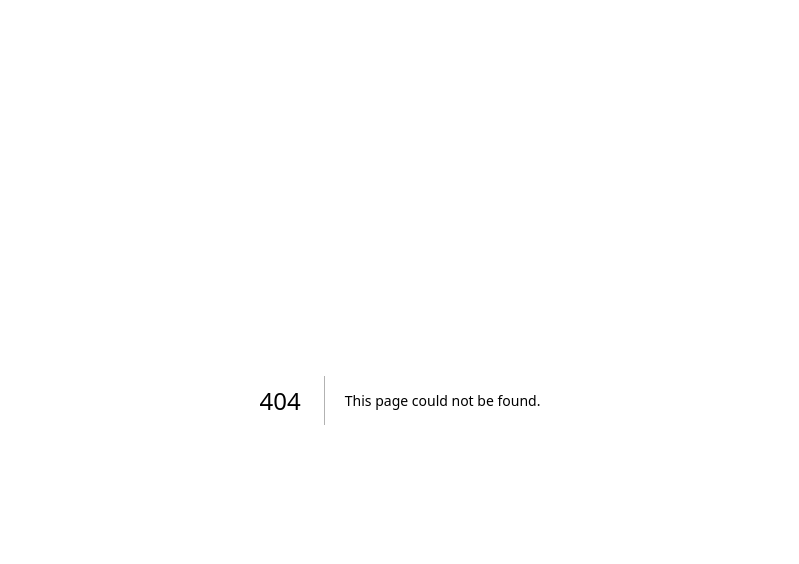
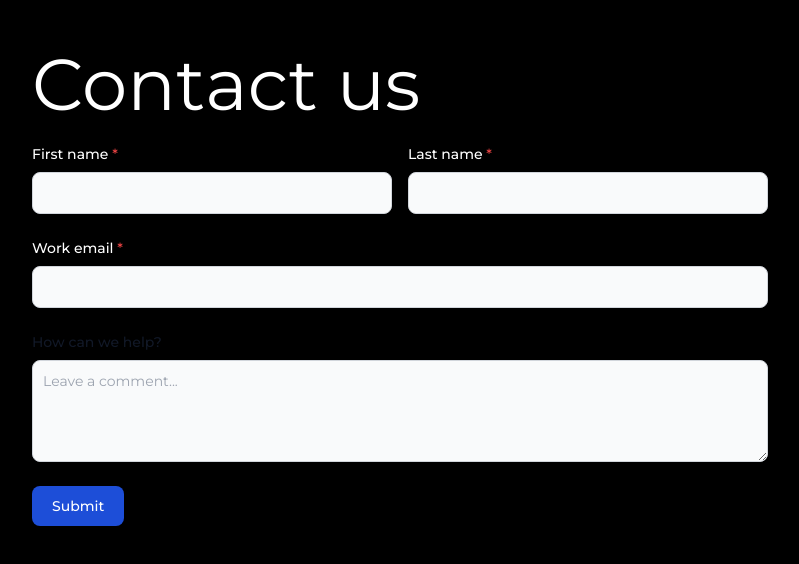
Before and after one commit to JoelChanZhiYang/NortullConsulting, a Next.js app: page /book in a window 1280 px wide. Before the commit this address had no page. Shown: the top 564 px of the page, without its empty margins (240-1039 px from the left). Built offline with nearby package versions, Linux system fonts and the light colour scheme.

Commit message:
More pushes

```diff
--- a/components/Hero.tsx
+++ b/components/Hero.tsx
@@ -1,6 +1,17 @@
-const Hero = () => {
+import { useRouter } from "next/router";
+import { CenterColumn } from "./layout/CenterColumn";
+import { NavBar } from "./NavBar";
+
+export const Hero = () => {
+  const router = useRouter();
   return (
-    <div id="hero" className="h-screen max-h-[1080px] min-h-[750px] ">
+    <div
+      id="hero"
+      className="h-screen max-h-[1080px] min-h-[750px] flex flex-col"
+    >
+      <div className="flex-1 relative">
+        <NavBar />
+
         <video
           preload="auto"
           src="/images/grid.mp4"
@@ -8,17 +19,28 @@ const Hero = () => {
           muted
           loop
           typeof="video/mp4"
-        className="h-full w-full object-cover fixed inset-0"
+          className="h-full w-full object-cover absolute inset-0"
         />
-      <div className="h-full w-full inset-0 fixed">
+        <div className="h-full w-full inset-0 text-white absolute">
+          <CenterColumn>
             <div className="px-12">
-          <h1 className="h1 text-white py-12 text-center font-semibold">
+              <h1 className="h2 pt-44 pb-12 text-center font-semibold">
                 Simple and Effective IT Solutions for your business
               </h1>
+            </div>
+            <div className="flex justify-center">
+              <button
+                onClick={() => {
+                  router.push("/book");
+                }}
+                className="text-white bg-gradient-to-r from-orange-400 via-orange-500 to-orange-600 hover:bg-gradient-to-br focus:ring-4 focus:outline-none focus:ring-orange-300 dark:focus:ring-orange-800 shadow-lg shadow-orange-500/50 dark:shadow-md dark:shadow-orange-800/80 font-medium rounded-lg px-5 py-2.5 text-center"
+              >
+                Book a consultation
+              </button>
+            </div>
+          </CenterColumn>
         </div>
       </div>
     </div>
   );
 };
-
-export default Hero;
--- /dev/null
+++ b/components/NavBar.tsx
@@ -0,0 +1,17 @@
+import Link from "next/link";
+import { NortullLogo } from "./NortullLogo";
+
+export const NavBar = () => {
+  return (
+    <nav className="px-4 sm:px-4 py-6 rounded absolute top-0 inset-x-0 z-10">
+      <div className="container flex flex-wrap items-center justify-between mx-auto">
+        <Link href="/" className="flex items-center">
+          <NortullLogo />
+          <span className="ml-4 self-center text-xl font-semibold whitespace-nowrap dark:text-white">
+            Nortull <br></br>Consulting
+          </span>
+        </Link>
+      </div>
+    </nav>
+  );
+};
--- /dev/null
+++ b/components/NortullLogo.tsx
@@ -0,0 +1,22 @@
+export const NortullLogo = () => {
+  return (
+    <svg
+      width="52"
+      height="51"
+      viewBox="0 0 52 51"
+      fill="none"
+      xmlns="http://www.w3.org/2000/svg"
+      className="h-12 w-12"
+    >
+      <rect width="52" height="51" rx="20" fill="white" />
+      <path
+        d="M18.0242 19.4922C18.8367 19.4922 19.6336 19.5859 20.4148 19.7734C21.2117 19.9609 21.9695 20.2422 22.6883 20.6172C23.407 20.9766 24.0398 21.4609 24.5867 22.0703C25.1492 22.6797 25.4539 23.4062 25.5008 24.25V25.2344V32.7109C25.407 33.6484 24.8914 34.1562 23.9539 34.2344C23.5164 34.2344 23.1336 34.0938 22.8055 33.8125C22.493 33.5156 22.3367 33.1484 22.3367 32.7109V24.9766C22.3055 24.4922 22.118 24.0938 21.7742 23.7812C21.4461 23.4531 21.0711 23.1953 20.6492 23.0078C20.243 22.8203 19.8133 22.6797 19.3602 22.5859C18.9227 22.4922 18.4773 22.4453 18.0242 22.4453C17.5711 22.4453 17.118 22.4922 16.6648 22.5859C16.2273 22.6797 15.7977 22.8203 15.3758 23.0078C14.9695 23.1953 14.5945 23.4531 14.2508 23.7812C13.9227 24.0938 13.743 24.4922 13.7117 24.9766V32.7109C13.6336 33.6484 13.1258 34.1562 12.1883 34.2344C11.7508 34.2344 11.368 34.0938 11.0398 33.8125C10.7273 33.5156 10.5711 33.1484 10.5711 32.7109V25.2344V24.25C10.618 23.4062 10.9148 22.6797 11.4617 22.0703C12.0086 21.4609 12.6414 20.9766 13.3602 20.6172C14.0789 20.2422 14.8289 19.9609 15.6102 19.7734C16.407 19.5859 17.2117 19.4922 18.0242 19.4922Z"
+        fill="#2B26FF"
+      />
+      <path
+        d="M33.8977 23.2656C33.3039 23.2969 32.8039 23.5234 32.3977 23.9453C32.007 24.3672 31.7258 24.8516 31.5539 25.3984C31.382 25.9297 31.2961 26.4766 31.2961 27.0391C31.2961 27.6016 31.3742 28.1562 31.5305 28.7031C31.7023 29.25 31.9914 29.7344 32.3977 30.1562C32.8039 30.5625 33.3039 30.7812 33.8977 30.8125H41.632C42.6164 30.9062 43.1555 31.4453 43.2492 32.4297C43.2336 32.8672 43.0695 33.2344 42.757 33.5312C42.4445 33.8125 42.0695 33.9531 41.632 33.9531H34.1555H33.0773C31.9836 33.8906 31.0852 33.4766 30.382 32.7109C29.6789 31.9297 29.1711 31.0469 28.8586 30.0625C28.5617 29.0781 28.4133 28.0703 28.4133 27.0391C28.4133 26.2734 28.4992 25.5156 28.6711 24.7656C28.843 24.0156 29.1086 23.3047 29.468 22.6328C29.843 21.9453 30.3352 21.3594 30.9445 20.875C31.5695 20.3906 32.2805 20.1406 33.0773 20.125H33.5227H41.632C42.6164 20.2188 43.1555 20.7578 43.2492 21.7422C43.2492 22.1797 43.0852 22.5469 42.757 22.8438C42.4445 23.125 42.0695 23.2656 41.632 23.2656H33.8977Z"
+        fill="#24D1F7"
+      />
+    </svg>
+  );
+};
--- /dev/null
+++ b/components/layout/CenterColumn.tsx
@@ -0,0 +1,5 @@
+import { ReactNode } from "react";
+
+export const CenterColumn = ({ children }: { children: ReactNode }) => {
+  return <div className="max-w-3xl mx-auto">{children}</div>;
+};
--- a/pages/_app.tsx
+++ b/pages/_app.tsx
@@ -1,6 +1,6 @@
 import "@fontsource/montserrat/400.css";
 import "@fontsource/montserrat/500.css";
-import "@fontsource/montserrat/500.css";
+import "@fontsource/montserrat/600.css";
 import "../styles/globals.css";
 import type { AppProps } from "next/app";
 
--- /dev/null
+++ b/pages/book.tsx
@@ -0,0 +1,93 @@
+import { NextSeo } from "next-seo";
+import { CenterColumn } from "../components/layout/CenterColumn";
+
+export default function Book() {
+  return (
+    <>
+      <NextSeo
+        title="Book an appointment | Nortull Consulting"
+        description="Book an appointment with Nortull Consulting"
+      />
+      <div>
+        <CenterColumn>
+          <form
+            className="px-4 py-12"
+            name="contact"
+            method="POST"
+            data-netlify="true"
+          >
+            <h1 className="h2 mb-6">Contact us</h1>
+            <div className="mb-6 flex flex-col md:flex-row gap-y-6 gap-x-4">
+              <div className="flex-1">
+                <label
+                  htmlFor="firstName"
+                  className="block mb-2 text-sm font-medium dark:text-white"
+                >
+                  First name <span className="text-red-500">*</span>
+                </label>
+                <input
+                  type="text"
+                  id="firstName"
+                  name="firstName"
+                  className="bg-gray-50 border border-gray-300 text-sm rounded-lg focus:ring-blue-500 focus:border-blue-500 block w-full p-2.5 dark:bg-gray-700 dark:border-gray-600 dark:placeholder-gray-400 dark:text-white dark:focus:ring-blue-500 dark:focus:border-blue-500"
+                  required
+                />
+              </div>
+              <div className="flex-1">
+                <label
+                  htmlFor="lastName"
+                  className="block mb-2 text-sm font-medium dark:text-white"
+                >
+                  Last name <span className="text-red-500">*</span>
+                </label>
+                <input
+                  type="text"
+                  id="lastName"
+                  name="lastName"
+                  className="bg-gray-50 border border-gray-300 text-sm rounded-lg focus:ring-blue-500 focus:border-blue-500 block w-full p-2.5 dark:bg-gray-700 dark:border-gray-600 dark:placeholder-gray-400 dark:text-white dark:focus:ring-blue-500 dark:focus:border-blue-500"
+                  required
+                />
+              </div>
+            </div>
+            <div className="mb-6">
+              <label
+                htmlFor="email"
+                className="block mb-2 text-sm font-medium dark:text-white"
+              >
+                Work email <span className="text-red-500">*</span>
+              </label>
+              <input
+                type="email"
+                id="email"
+                name="email"
+                className="bg-gray-50 border border-gray-300 text-sm rounded-lg focus:ring-blue-500 focus:border-blue-500 block w-full p-2.5 dark:bg-gray-700 dark:border-gray-600 dark:placeholder-gray-400 dark:text-white dark:focus:ring-blue-500 dark:focus:border-blue-500"
+                required
+              />
+            </div>
+            <div className="mb-6">
+              <label
+                htmlFor="message"
+                className="block mb-2 text-sm font-medium text-gray-900 dark:text-white"
+              >
+                How can we help?
+              </label>
+              <textarea
+                id="message"
+                name="message"
+                rows={4}
+                className="block p-2.5 w-full text-sm text-gray-900 bg-gray-50 rounded-lg border border-gray-300 focus:ring-blue-500 focus:border-blue-500 dark:bg-gray-700 dark:border-gray-600 dark:placeholder-gray-400 dark:text-white dark:focus:ring-blue-500 dark:focus:border-blue-500"
+                placeholder="Leave a comment..."
+              ></textarea>
+            </div>
+            <button
+              type="submit"
+              className="text-white bg-blue-700 hover:bg-blue-800 focus:ring-4 focus:outline-none focus:ring-blue-300 font-medium rounded-lg text-sm w-full sm:w-auto px-5 py-2.5 text-center dark:bg-blue-600 dark:hover:bg-blue-700 dark:focus:ring-blue-800"
+            >
+              Submit
+            </button>
+          </form>
+        </CenterColumn>
+      </div>
+    </>
+  );
+}
--- a/pages/index.tsx
+++ b/pages/index.tsx
@@ -1,5 +1,6 @@
 import { NextSeo } from "next-seo";
-import Hero from "../components/Hero";
+import { Hero } from "../components/Hero";
+import { NavBar } from "../components/NavBar";
 
 export default function Home() {
   return (
@@ -10,8 +11,7 @@ export default function Home() {
       />
 
       <main>
-        <Hero></Hero>
-        <h1 className="">hi</h1>
+        <Hero />
       </main>
 
       <footer></footer>
--- a/styles/globals.css
+++ b/styles/globals.css
@@ -1,6 +1,11 @@
 @tailwind base;
 @tailwind components;
 @tailwind utilities;
+
+body {
+  background-color: black;
+  @apply text-white;
+}
 
 @layer components {
   .h1 {
```
Also changed, not shown: public/images/Group 1.svg (added). Lines whose indentation alone changed are shown as unchanged.
